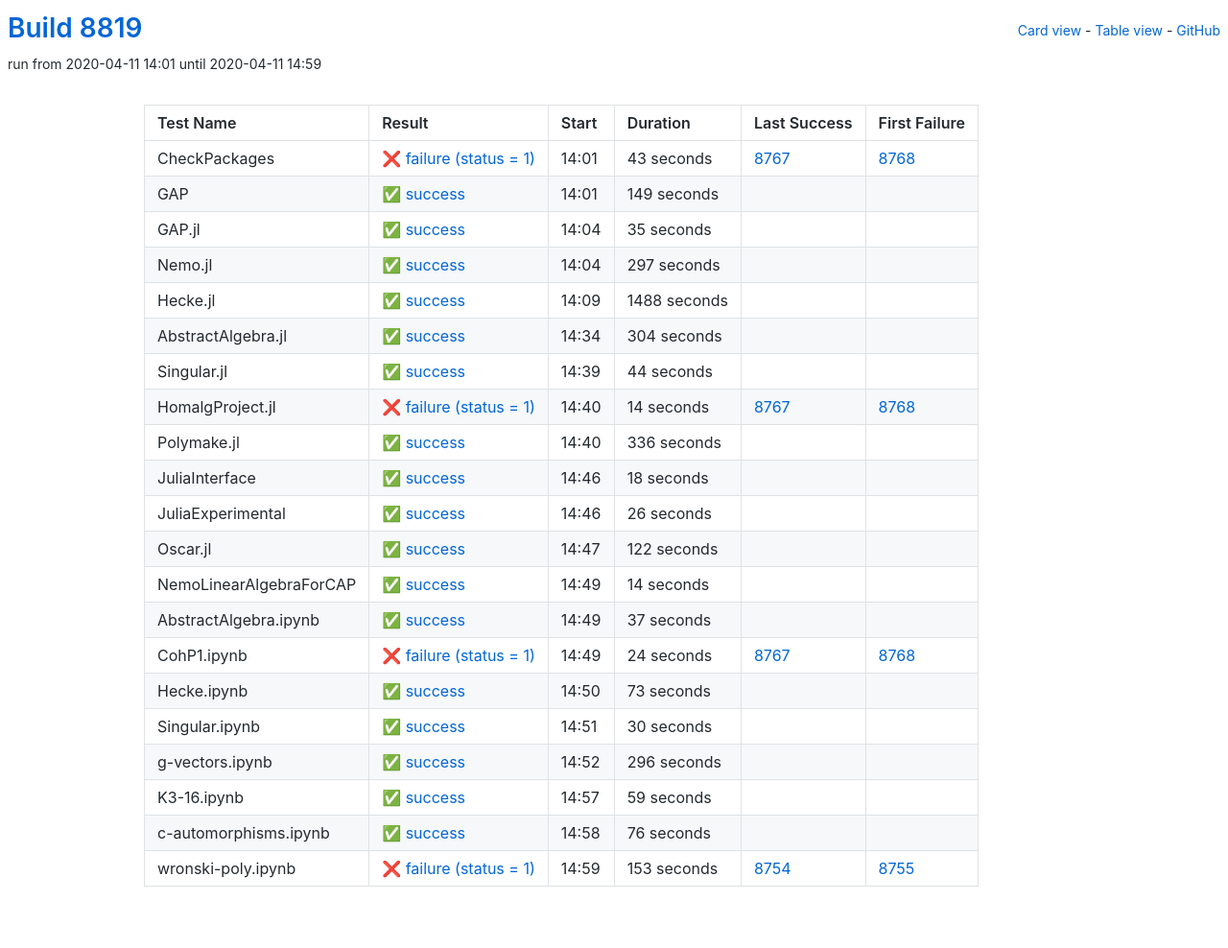
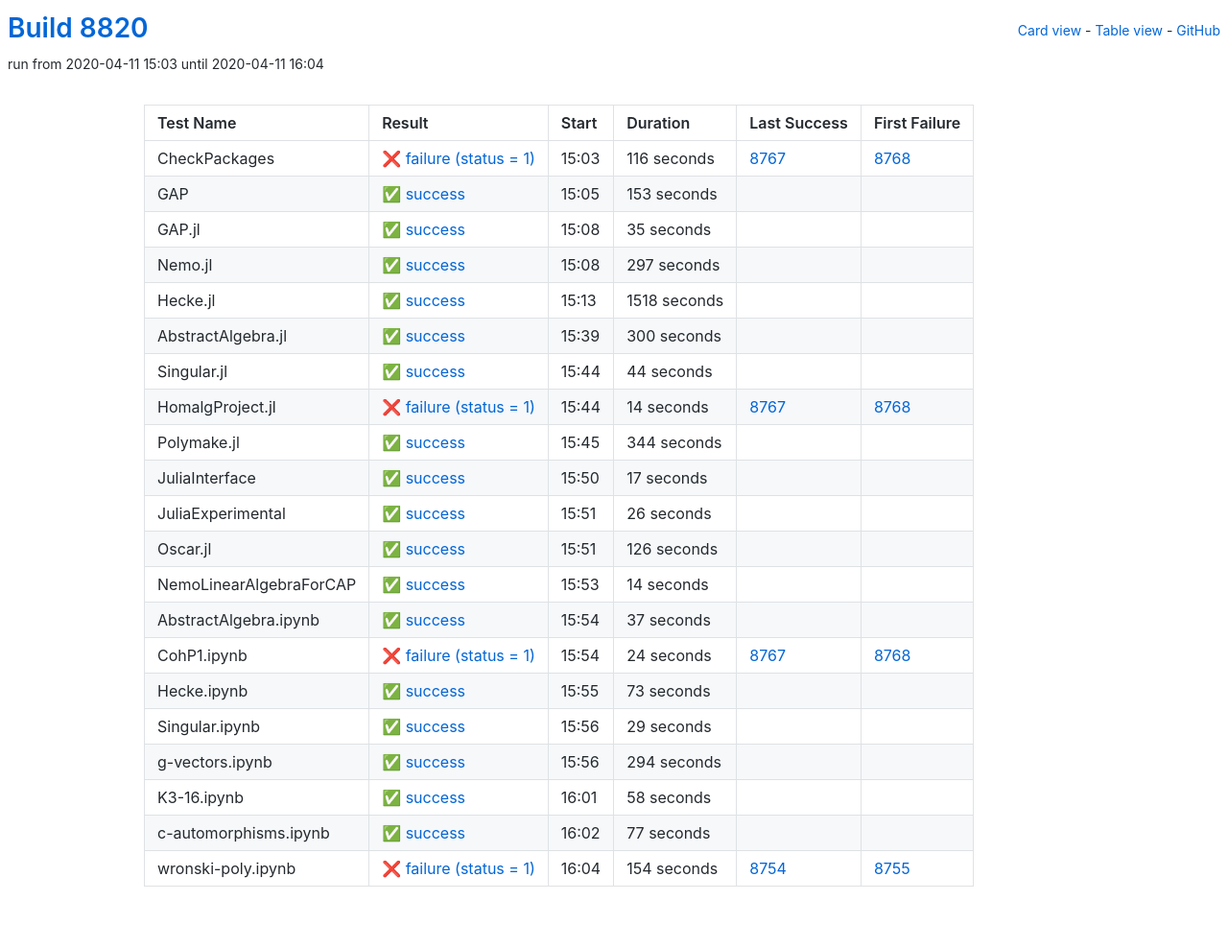
Before and after one commit to oscar-system/oscar-ci-status, a Jekyll site: the page built from table.html, in a window 1280 px wide. Shown: the whole page at 96% size. Built offline with Jekyll 4.4.1, drawn with Linux system fonts in a browser that asks for light colours.

Commit message:
Build 8820

```diff
--- a/_data/ci.yml
+++ b/_data/ci.yml
@@ -1,27 +1,27 @@
-build: 8819
-build_url: https://oscarci.mathematik.uni-kl.de/job/oscar/8819/
+build: 8820
+build_url: https://oscarci.mathematik.uni-kl.de/job/oscar/8820/
 job: oscar
 tests:
-- duration: 43
+- duration: 116
   exitcode: 1
   first_failure: 8768
   first_failure_url: https://oscarci.mathematik.uni-kl.de/job/oscar/8768/
   last_success: 8767
   last_success_url: https://oscarci.mathematik.uni-kl.de/job/oscar/8767/
-  log: https://oscarci.mathematik.uni-kl.de/job/oscar/8819/artifact/logs/build-8819/CheckPackages.log
+  log: https://oscarci.mathematik.uni-kl.de/job/oscar/8820/artifact/logs/build-8820/CheckPackages.log
   name: CheckPackages
-  start: 2020-04-11 14:01
+  start: 2020-04-11 15:03
   status: failure
   success: false
-- duration: 149
+- duration: 153
   exitcode: 0
   first_failure: false
   first_failure_url: null
   last_success: false
   last_success_url: null
-  log: https://oscarci.mathematik.uni-kl.de/job/oscar/8819/artifact/logs/build-8819/GAP.log
+  log: https://oscarci.mathematik.uni-kl.de/job/oscar/8820/artifact/logs/build-8820/GAP.log
   name: GAP
-  start: 2020-04-11 14:01
+  start: 2020-04-11 15:05
   status: success
   success: true
 - duration: 35
@@ -30,9 +30,9 @@ tests:
   first_failure_url: null
   last_success: false
   last_success_url: null
-  log: https://oscarci.mathematik.uni-kl.de/job/oscar/8819/artifact/logs/build-8819/GAP.jl.log
+  log: https://oscarci.mathematik.uni-kl.de/job/oscar/8820/artifact/logs/build-8820/GAP.jl.log
   name: GAP.jl
-  start: 2020-04-11 14:04
+  start: 2020-04-11 15:08
   status: success
   success: true
 - duration: 297
@@ -41,31 +41,31 @@ tests:
   first_failure_url: null
   last_success: false
   last_success_url: null
-  log: https://oscarci.mathematik.uni-kl.de/job/oscar/8819/artifact/logs/build-8819/Nemo.jl.log
+  log: https://oscarci.mathematik.uni-kl.de/job/oscar/8820/artifact/logs/build-8820/Nemo.jl.log
   name: Nemo.jl
-  start: 2020-04-11 14:04
+  start: 2020-04-11 15:08
   status: success
   success: true
-- duration: 1488
+- duration: 1518
   exitcode: 0
   first_failure: false
   first_failure_url: null
   last_success: false
   last_success_url: null
-  log: https://oscarci.mathematik.uni-kl.de/job/oscar/8819/artifact/logs/build-8819/Hecke.jl.log
+  log: https://oscarci.mathematik.uni-kl.de/job/oscar/8820/artifact/logs/build-8820/Hecke.jl.log
   name: Hecke.jl
-  start: 2020-04-11 14:09
+  start: 2020-04-11 15:13
   status: success
   success: true
-- duration: 304
+- duration: 300
   exitcode: 0
   first_failure: false
   first_failure_url: null
   last_success: false
   last_success_url: null
-  log: https://oscarci.mathematik.uni-kl.de/job/oscar/8819/artifact/logs/build-8819/AbstractAlgebra.jl.log
+  log: https://oscarci.mathematik.uni-kl.de/job/oscar/8820/artifact/logs/build-8820/AbstractAlgebra.jl.log
   name: AbstractAlgebra.jl
-  start: 2020-04-11 14:34
+  start: 2020-04-11 15:39
   status: success
   success: true
 - duration: 44
@@ -74,9 +74,9 @@ tests:
   first_failure_url: null
   last_success: false
   last_success_url: null
-  log: https://oscarci.mathematik.uni-kl.de/job/oscar/8819/artifact/logs/build-8819/Singular.jl.log
+  log: https://oscarci.mathematik.uni-kl.de/job/oscar/8820/artifact/logs/build-8820/Singular.jl.log
   name: Singular.jl
-  start: 2020-04-11 14:39
+  start: 2020-04-11 15:44
   status: success
   success: true
 - duration: 14
@@ -85,31 +85,31 @@ tests:
   first_failure_url: https://oscarci.mathematik.uni-kl.de/job/oscar/8768/
   last_success: 8767
   last_success_url: https://oscarci.mathematik.uni-kl.de/job/oscar/8767/
-  log: https://oscarci.mathematik.uni-kl.de/job/oscar/8819/artifact/logs/build-8819/HomalgProject.jl.log
+  log: https://oscarci.mathematik.uni-kl.de/job/oscar/8820/artifact/logs/build-8820/HomalgProject.jl.log
   name: HomalgProject.jl
-  start: 2020-04-11 14:40
+  start: 2020-04-11 15:44
   status: failure
   success: false
-- duration: 336
+- duration: 344
   exitcode: 0
   first_failure: false
   first_failure_url: null
   last_success: false
   last_success_url: null
-  log: https://oscarci.mathematik.uni-kl.de/job/oscar/8819/artifact/logs/build-8819/Polymake.jl.log
+  log: https://oscarci.mathematik.uni-kl.de/job/oscar/8820/artifact/logs/build-8820/Polymake.jl.log
   name: Polymake.jl
-  start: 2020-04-11 14:40
+  start: 2020-04-11 15:45
   status: success
   success: true
-- duration: 18
+- duration: 17
   exitcode: 0
   first_failure: false
   first_failure_url: null
   last_success: false
   last_success_url: null
-  log: https://oscarci.mathematik.uni-kl.de/job/oscar/8819/artifact/logs/build-8819/JuliaInterface.log
+  log: https://oscarci.mathematik.uni-kl.de/job/oscar/8820/artifact/logs/build-8820/JuliaInterface.log
   name: JuliaInterface
-  start: 2020-04-11 14:46
+  start: 2020-04-11 15:50
   status: success
   success: true
 - duration: 26
@@ -118,20 +118,20 @@ tests:
   first_failure_url: null
   last_success: false
   last_success_url: null
-  log: https://oscarci.mathematik.uni-kl.de/job/oscar/8819/artifact/logs/build-8819/JuliaExperimental.log
+  log: https://oscarci.mathematik.uni-kl.de/job/oscar/8820/artifact/logs/build-8820/JuliaExperimental.log
   name: JuliaExperimental
-  start: 2020-04-11 14:46
+  start: 2020-04-11 15:51
   status: success
   success: true
-- duration: 122
+- duration: 126
   exitcode: 0
   first_failure: false
   first_failure_url: null
   last_success: false
   last_success_url: null
-  log: https://oscarci.mathematik.uni-kl.de/job/oscar/8819/artifact/logs/build-8819/Oscar.jl.log
+  log: https://oscarci.mathematik.uni-kl.de/job/oscar/8820/artifact/logs/build-8820/Oscar.jl.log
   name: Oscar.jl
-  start: 2020-04-11 14:47
+  start: 2020-04-11 15:51
   status: success
   success: true
 - duration: 14
@@ -140,9 +140,9 @@ tests:
   first_failure_url: null
   last_success: false
   last_success_url: null
-  log: https://oscarci.mathematik.uni-kl.de/job/oscar/8819/artifact/logs/build-8819/NemoLinearAlgebraForCAP.log
+  log: https://oscarci.mathematik.uni-kl.de/job/oscar/8820/artifact/logs/build-8820/NemoLinearAlgebraForCAP.log
   name: NemoLinearAlgebraForCAP
-  start: 2020-04-11 14:49
+  start: 2020-04-11 15:53
   status: success
   success: true
 - duration: 37
@@ -151,9 +151,9 @@ tests:
   first_failure_url: null
   last_success: false
   last_success_url: null
-  log: https://oscarci.mathematik.uni-kl.de/job/oscar/8819/artifact/logs/build-8819/AbstractAlgebra.ipynb.log
+  log: https://oscarci.mathematik.uni-kl.de/job/oscar/8820/artifact/logs/build-8820/AbstractAlgebra.ipynb.log
   name: AbstractAlgebra.ipynb
-  start: 2020-04-11 14:49
+  start: 2020-04-11 15:54
   status: success
   success: true
 - duration: 24
@@ -162,9 +162,9 @@ tests:
   first_failure_url: https://oscarci.mathematik.uni-kl.de/job/oscar/8768/
   last_success: 8767
   last_success_url: https://oscarci.mathematik.uni-kl.de/job/oscar/8767/
-  log: https://oscarci.mathematik.uni-kl.de/job/oscar/8819/artifact/logs/build-8819/CohP1.ipynb.log
+  log: https://oscarci.mathematik.uni-kl.de/job/oscar/8820/artifact/logs/build-8820/CohP1.ipynb.log
   name: CohP1.ipynb
-  start: 2020-04-11 14:49
+  start: 2020-04-11 15:54
   status: failure
   success: false
 - duration: 73
@@ -173,63 +173,63 @@ tests:
   first_failure_url: null
   last_success: false
   last_success_url: null
-  log: https://oscarci.mathematik.uni-kl.de/job/oscar/8819/artifact/logs/build-8819/Hecke.ipynb.log
+  log: https://oscarci.mathematik.uni-kl.de/job/oscar/8820/artifact/logs/build-8820/Hecke.ipynb.log
   name: Hecke.ipynb
-  start: 2020-04-11 14:50
+  start: 2020-04-11 15:55
   status: success
   success: true
-- duration: 30
+- duration: 29
   exitcode: 0
   first_failure: false
   first_failure_url: null
   last_success: false
   last_success_url: null
-  log: https://oscarci.mathematik.uni-kl.de/job/oscar/8819/artifact/logs/build-8819/Singular.ipynb.log
+  log: https://oscarci.mathematik.uni-kl.de/job/oscar/8820/artifact/logs/build-8820/Singular.ipynb.log
   name: Singular.ipynb
-  start: 2020-04-11 14:51
+  start: 2020-04-11 15:56
   status: success
   success: true
-- duration: 296
+- duration: 294
   exitcode: 0
   first_failure: false
   first_failure_url: null
   last_success: false
   last_success_url: null
-  log: https://oscarci.mathematik.uni-kl.de/job/oscar/8819/artifact/logs/build-8819/g-vectors.ipynb.log
+  log: https://oscarci.mathematik.uni-kl.de/job/oscar/8820/artifact/logs/build-8820/g-vectors.ipynb.log
   name: g-vectors.ipynb
-  start: 2020-04-11 14:52
+  start: 2020-04-11 15:56
   status: success
   success: true
-- duration: 59
+- duration: 58
   exitcode: 0
   first_failure: false
   first_failure_url: null
   last_success: false
   last_success_url: null
-  log: https://oscarci.mathematik.uni-kl.de/job/oscar/8819/artifact/logs/build-8819/K3-16.ipynb.log
+  log: https://oscarci.mathematik.uni-kl.de/job/oscar/8820/artifact/logs/build-8820/K3-16.ipynb.log
   name: K3-16.ipynb
-  start: 2020-04-11 14:57
+  start: 2020-04-11 16:01
   status: success
   success: true
-- duration: 76
+- duration: 77
   exitcode: 0
   first_failure: false
   first_failure_url: null
   last_success: false
   last_success_url: null
-  log: https://oscarci.mathematik.uni-kl.de/job/oscar/8819/artifact/logs/build-8819/c-automorphisms.ipynb.log
+  log: https://oscarci.mathematik.uni-kl.de/job/oscar/8820/artifact/logs/build-8820/c-automorphisms.ipynb.log
   name: c-automorphisms.ipynb
-  start: 2020-04-11 14:58
+  start: 2020-04-11 16:02
   status: success
   success: true
-- duration: 153
+- duration: 154
   exitcode: 1
   first_failure: 8755
   first_failure_url: https://oscarci.mathematik.uni-kl.de/job/oscar/8755/
   last_success: 8754
   last_success_url: https://oscarci.mathematik.uni-kl.de/job/oscar/8754/
-  log: https://oscarci.mathematik.uni-kl.de/job/oscar/8819/artifact/logs/build-8819/wronski-poly.ipynb.log
+  log: https://oscarci.mathematik.uni-kl.de/job/oscar/8820/artifact/logs/build-8820/wronski-poly.ipynb.log
   name: wronski-poly.ipynb
-  start: 2020-04-11 14:59
+  start: 2020-04-11 16:04
   status: failure
   success: false
```
Also changed, not shown: README.md.
